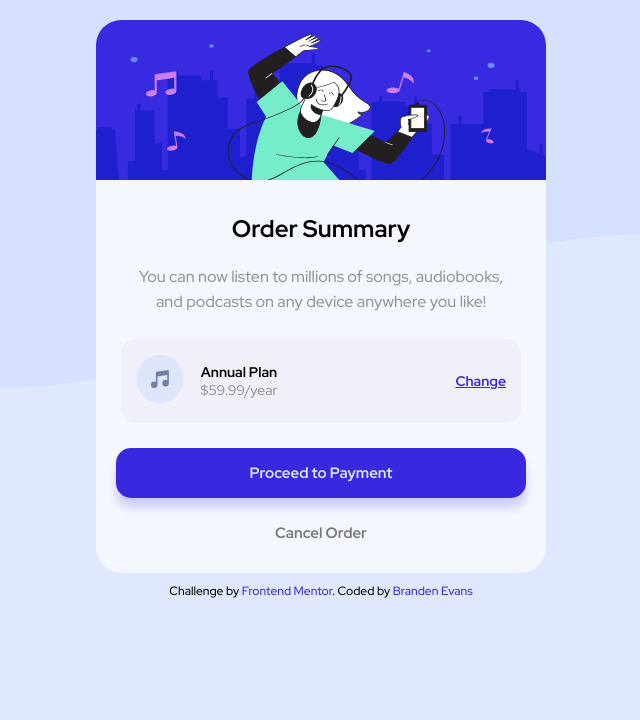
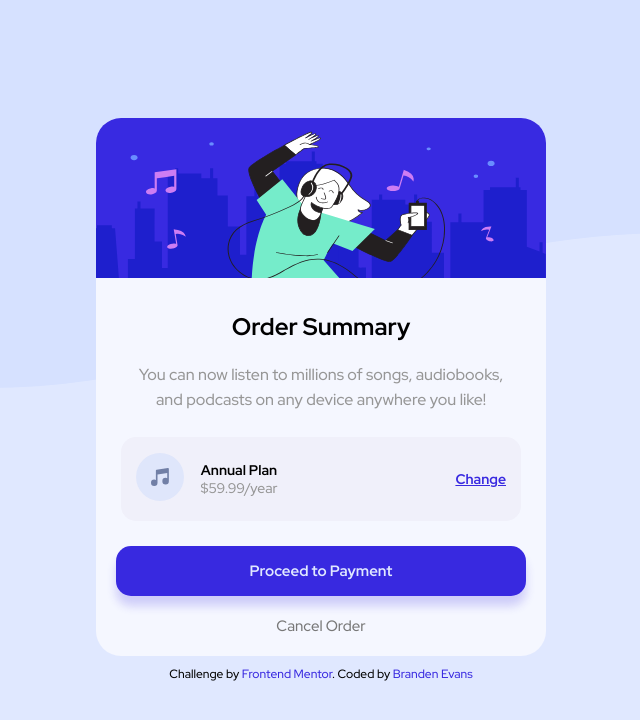
Before and after one commit to BrandenEvansWD/Front_end_mentor, a website: page 1. order-summary-component-main/index.html in a window 1280 px wide. Shown: the whole page, without its empty margins (319-959 px from the left). Drawn offline with nearby package versions, Linux system fonts and the light colour scheme; files that its build step writes are made by us from their sources.

Commit message:
Add index.scss files to get rid of deprecated scss. Restyle buttons and card centering

```diff
--- a/1. order-summary-component-main/index.html
+++ b/1. order-summary-component-main/index.html
@@ -31,7 +31,7 @@
             <img
               class="order-card__hero--img"
               src="images/illustration-hero.svg"
-              alt="Illustration for a person listening to music on their phone with headphones."
+              alt=""
             />
           </div>
 
@@ -51,19 +51,21 @@
               <img src="images/icon-music.svg" alt="" aria-hidden="true" />
             </div>
             <div class="order-card__plan--cost">
-              <p>Annual Plan <span class="yearly-cost">$59.99/year</span></p>
+              <h2>
+                <p>Annual Plan <span class="yearly-cost">$59.99/year</span></p>
+              </h2>
             </div>
             <div class="order-card__plan--change">
               <a href="#">Change</a>
             </div>
           </div>
 
-          <div class="btn btn--blue">
-            <a href="#">Proceed to Payment</a>
-          </div>
+          <div class="btn__container">
+            <div class="btn btn--blue">
+              <a href="#">Proceed to Payment</a>
+            </div>
 
-          <div class="btn btn--white">
-            <a href="#">Cancel Order</a>
+            <a href="#" class="btn btn--white">Cancel Order</a>
           </div>
         </section>
       </main>
--- /dev/null
+++ b/1. order-summary-component-main/sass/abstracts/_index.scss
@@ -0,0 +1 @@
+@forward "../abstracts/variables.scss";
--- /dev/null
+++ b/1. order-summary-component-main/sass/base/_index.scss
@@ -0,0 +1,3 @@
+@forward "../base/base";
+@forward "../base/typography";
+@forward "../base/utilities";
--- a/1. order-summary-component-main/sass/components/_card.scss
+++ b/1. order-summary-component-main/sass/components/_card.scss
@@ -1,4 +1,4 @@
-@import "../abstracts/variables.scss";
+@use "../abstracts" as *;
 
 .order-card {
   overflow: hidden;
@@ -85,14 +85,16 @@
     }
   }
 
+  .btn__container {
+    text-align: center;
+
     .btn {
       text-align: center;
-    padding: 1.5rem;
       margin: 0 2rem 1rem;
       border-radius: 1.5rem;
+      font-size: 1.5rem;
 
       a {
-      font-size: 1.5rem;
         font-weight: 700;
       }
 
@@ -101,7 +103,9 @@
         box-shadow: 0 1rem 1rem rgba($primary-dark, 0.2);
 
         a {
+          display: block;
           color: $primary-light;
+          padding: 1.5rem;
         }
 
         &:hover {
@@ -111,9 +115,9 @@
       }
 
       &--white {
-      margin-bottom: 1.5rem;
-      a {
         color: $color-gray-2;
+        display: inline-block;
+        margin: 1rem 0 2rem;
 
         &:hover {
           color: $color-gray-3;
--- a/1. order-summary-component-main/sass/pages/_home.scss
+++ b/1. order-summary-component-main/sass/pages/_home.scss
@@ -1,3 +1,5 @@
+@use "../abstracts" as *;
+
 html {
   background-image: url(../images/pattern-background-mobile.svg);
   background-color: $primary-light;
@@ -12,13 +14,16 @@ html {
   }
 }
 
+body {
+  align-items: center;
+  display: flex;
+  justify-content: center;
+  min-height: 100vh;
+  padding: 2rem;
+}
+
 .flex-container {
   height: 100%;
-  position: absolute;
-  top: 50%;
-  left: 50%;
-  transform: translate(-50%, -50%);
-  margin: 2rem auto 0;
   min-width: 300px;
   max-width: 500px;
 }
--- a/1. order-summary-component-main/sass/style.scss
+++ b/1. order-summary-component-main/sass/style.scss
@@ -1,9 +1,7 @@
-@use "abstracts/variables";
+@use "abstracts";
 
-@import "base/base";
-@import "base/typography";
-@import "base/utilities";
+@use "base";
 
-@import "components/card";
+@use "components/card";
 
-@import "pages/home";
+@use "pages/home";
```
Also changed, not shown: 1. order-summary-component-main/css/style.css, 1 other file. Lines whose indentation alone changed are shown as unchanged.
